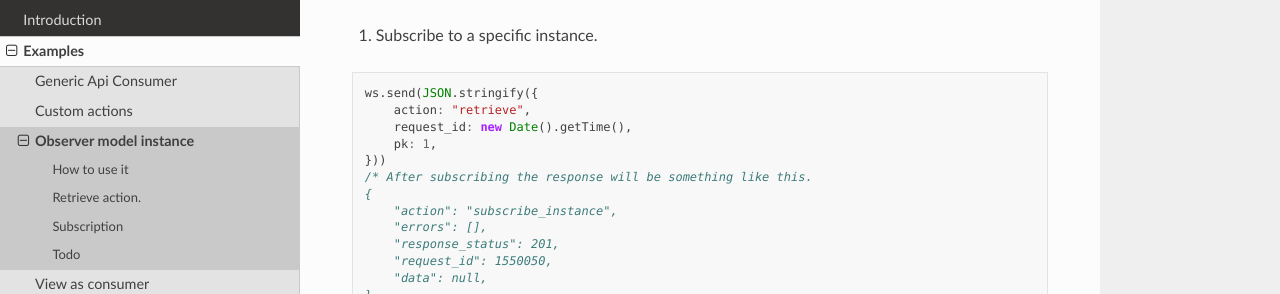
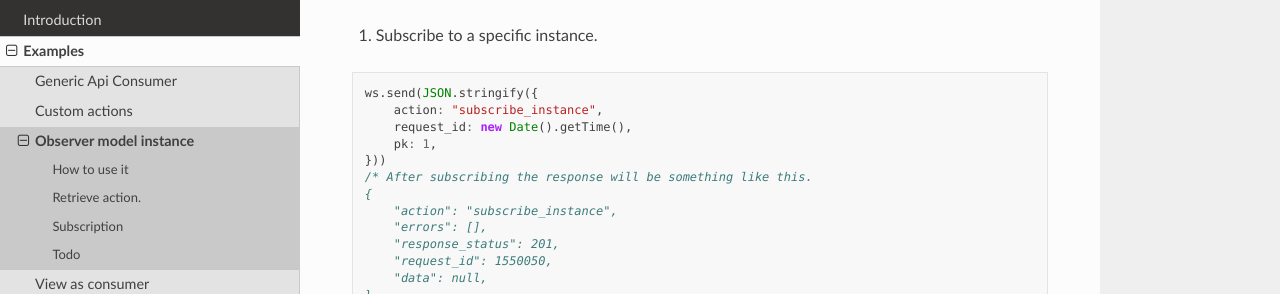
Before and after one commit to NilCoalescing/djangochannelsrestframework, a Sphinx documentation site: the page built from docs/examples/observer_model_instance.rst, in a window 1280 px wide and 900 px high, scrolled down 1510 px. Shown: the part 157-451 px from the top of the window. Built offline with Sphinx 7.4.7 and the Read the Docs theme 2.0.0, drawn with Linux system fonts in a browser that asks for light colours.

Commit message:
Update observer_model_instance.rst

```diff
--- a/docs/examples/observer_model_instance.rst
+++ b/docs/examples/observer_model_instance.rst
@@ -92,7 +92,7 @@ Subscription
 .. code-block:: javascript
 
     ws.send(JSON.stringify({
-        action: "retrieve",
+        action: "subscribe_instance",
         request_id: new Date().getTime(),
         pk: 1,
     }))
```
